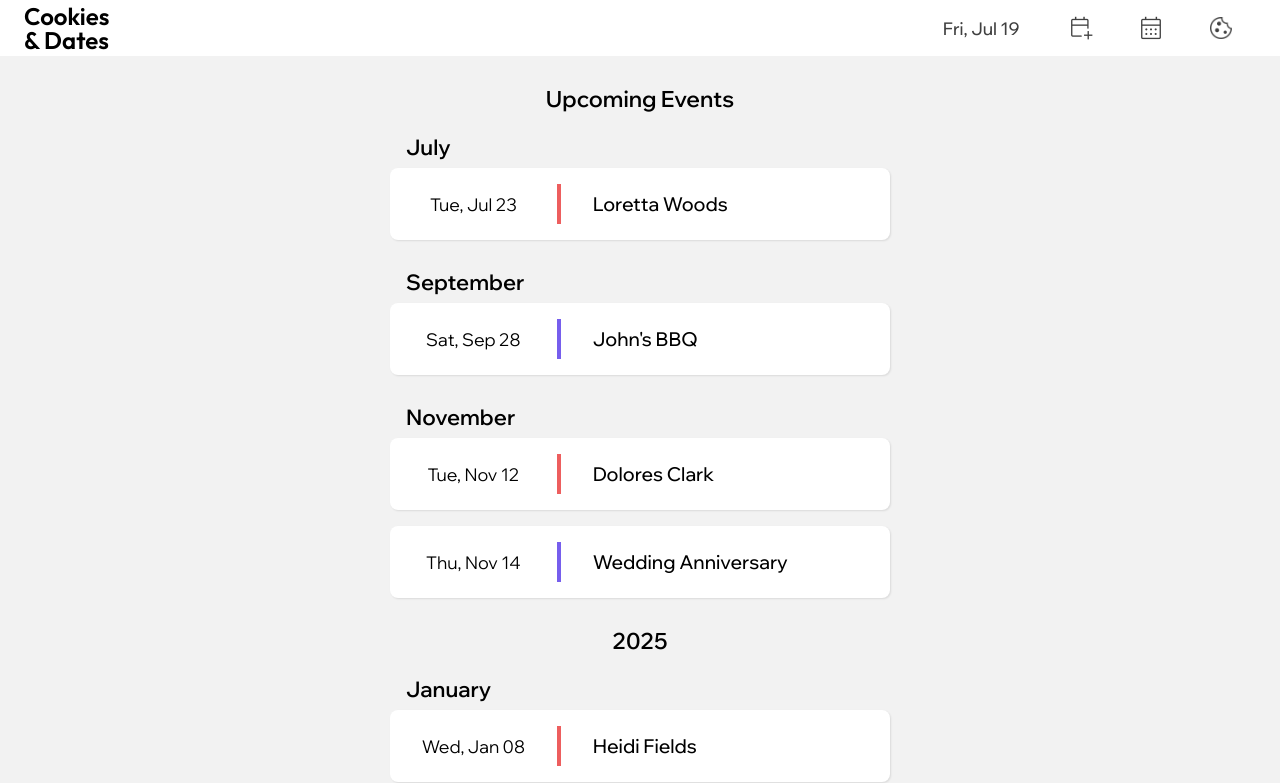
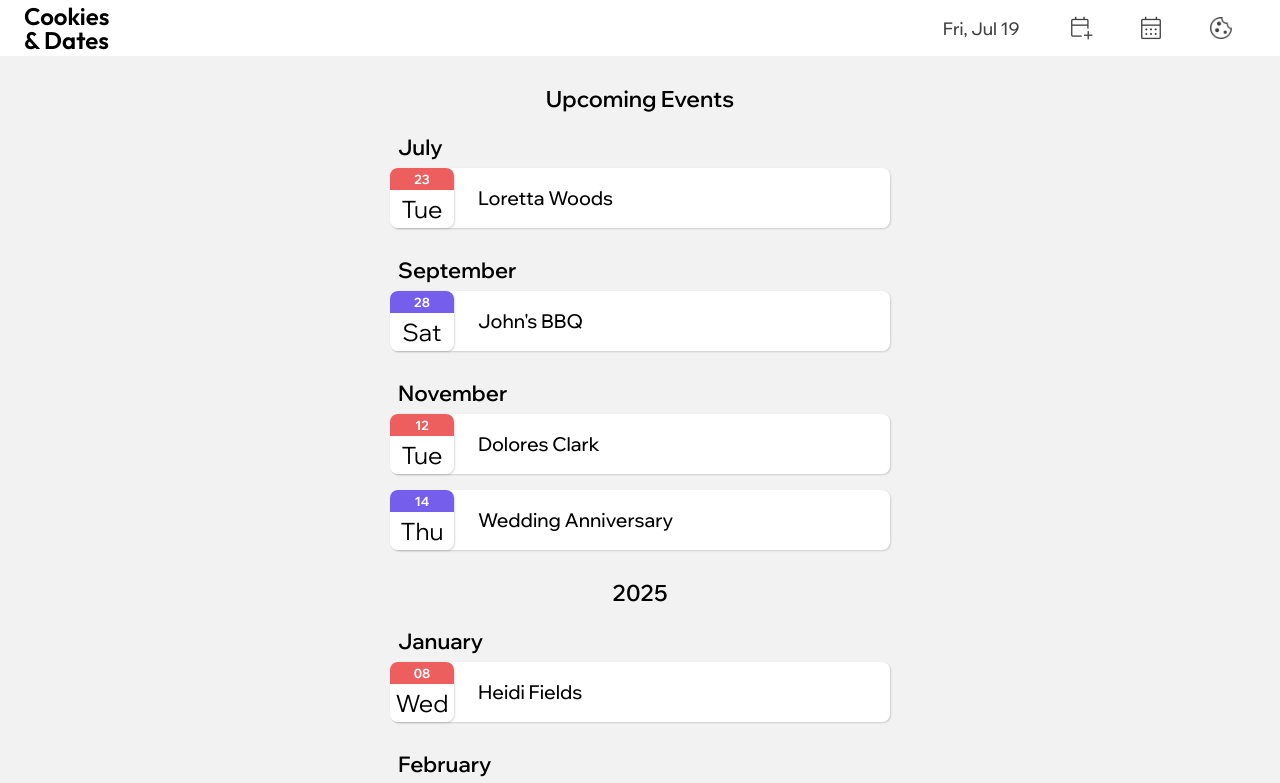
Before and after one commit to juanej88/cookies-dates, a React (Create React App) app: page / in a window 1280 px wide. Shown: the top 783 px of the page. Built offline with nearby package versions, Linux system fonts and the light colour scheme.

Commit message:
Style the date of each event

```diff
--- a/src/assets/styles/Main.css
+++ b/src/assets/styles/Main.css
@@ -36,9 +36,9 @@ article.month-events > h2 {
     width: 60%;
   }
 
-  article.month-events > h2 {
+  /* article.month-events > h2 {
     padding-left: 1rem;
-  }
+  } */
 }
 
 @media only screen and (min-width: 1024px) {
@@ -48,39 +48,69 @@ article.month-events > h2 {
 }
 
 aside.event-card {
-  height: 4.5rem;
+  height: 3.75rem;
   width: 100%;
-  background-color: hsla(0, 0%, 100%);
+  background-color: hsl(0, 0%, 100%);
+  /* border: 1px solid hsl(0, 0%, 100%); */
   border-radius: 8px;
-  box-shadow: 1px 1px 2px 0 hsla(0, 0%, 0%, 10%);
+  box-shadow: 1px 1px 2px 0 hsla(0, 0%, 0%, 15%);
   margin: 0.5rem 0 0.5rem 0;
   display: grid;
-  grid-template-columns: 1fr 2fr;
+  grid-template-columns: 4rem 5fr;
+  column-gap: 1.5rem;
   align-items: center;
 }
 
-.event-card > p {
-  font-size: 1.1rem;
-  display: flex;
+.date-container {
+  height: 100%;
+  background-color: hsla(0, 0%, 100%);
+  box-shadow: 1px 1px 2px 0 hsla(0, 0%, 0%, 15%);
+  border-radius: 0.5rem;
+  display: grid;
+  grid-template-columns: 1fr;
+  grid-template-rows: 1fr 1.75fr;
   justify-content: center;
   align-items: center;
 }
 
-.event-card > p:last-child {
-  justify-content: flex-start;
-  height: 2.5rem;
-  border-left: 4px solid;
-  padding: 0 1rem;
+.date-container > p {
+  font-size: 0.8rem;
+  font-weight: 700;
+  text-align: center;
+}
+
+.date-container > p:first-child {
+  height: 100%;
+  display: flex;
+  justify-content: center;
+  align-items: center;
+  color: hsl(0, 0%, 100%);
+  border-radius: 0.5rem 0.5rem 0 0;
+}
+
+.event-card.birthday .date-container > p:first-child {
+  background-color: hsl(0, 80%, 65%);
+}
+
+.event-card.special .date-container > p:first-child {
+  background-color: hsl(250, 80%, 65%);
+}
+
+.date-container > p:last-child {
+  font-size: 1.5rem;
+  text-shadow: 1px 1px 2px 0 hsla(0, 0%, 0%, 100%);
+  font-weight: 400;
+}
+
+.event-container {
+  height: 100%;
+  display: flex;
+  align-items: center;
+}
+
+.event-container > p {
   font-size: 1.2rem;
   font-weight: 500;
-}
-
-.event-card.special > p:last-child {
-  border-left-color: hsl(250, 80%, 65%);
-}
-
-.event-card.birthday > p:last-child {
-  border-left-color: hsl(0, 80%, 65%);
 }
 
 /* Animation for New Events added to the DOM when updating eventsObj state */
--- a/src/components/Main.jsx
+++ b/src/components/Main.jsx
@@ -7,7 +7,7 @@ import Modal from './Modal';
 const Main = props => {
   const today = new Date();
   const thisYear = today.getFullYear();
-  const dateFormat = {weekday: 'short', day: '2-digit', month: 'short'};
+  const dateFormat = {weekday: 'short', day: '2-digit'};
 
   const getEvents = day => {
     return day.map(event => {
@@ -15,13 +15,19 @@ const Main = props => {
       if (event.year > thisYear) eventDate = new Date(event.date)
       else if (eventDate < today) eventDate = new Date(event.date).setFullYear(thisYear + 1);
       const formattedDate = new Date(eventDate).toLocaleDateString(undefined, dateFormat);
+      const [weekday, dayNum] = formattedDate.split(' ');
       return (
         // -----------------      ATTENTION       ------------------------
         // I need to toggle the event.new to false after 2.1 seconds!!
         // -----------------      ATTENTION       ------------------------
         <aside key={event.id} className={`event-card ${event.event}`} id={`${event.new ? 'newEvent' : ''}`}>
-          <p>{formattedDate}</p>
-          <p>{event.name}</p>
+          <div className='date-container'>
+            <p>{weekday.toUpperCase()}</p>
+            <p>{dayNum}</p>
+          </div>
+          <div className='event-container'>
+            <p>{event.name}</p>
+          </div>
         </aside>
       );
     });
```
